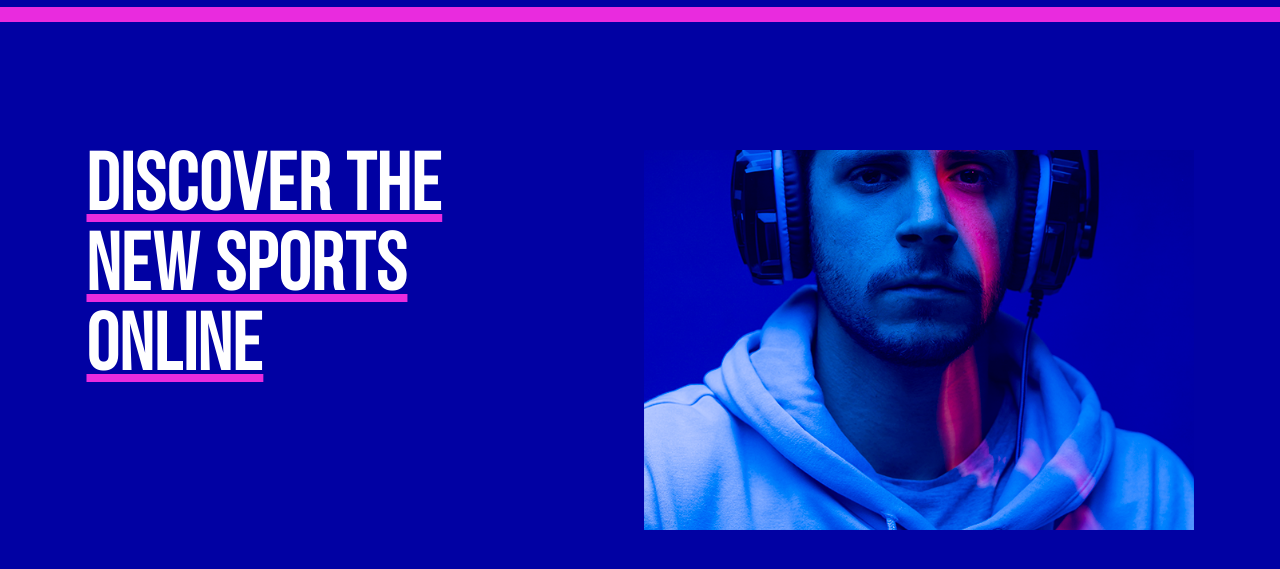
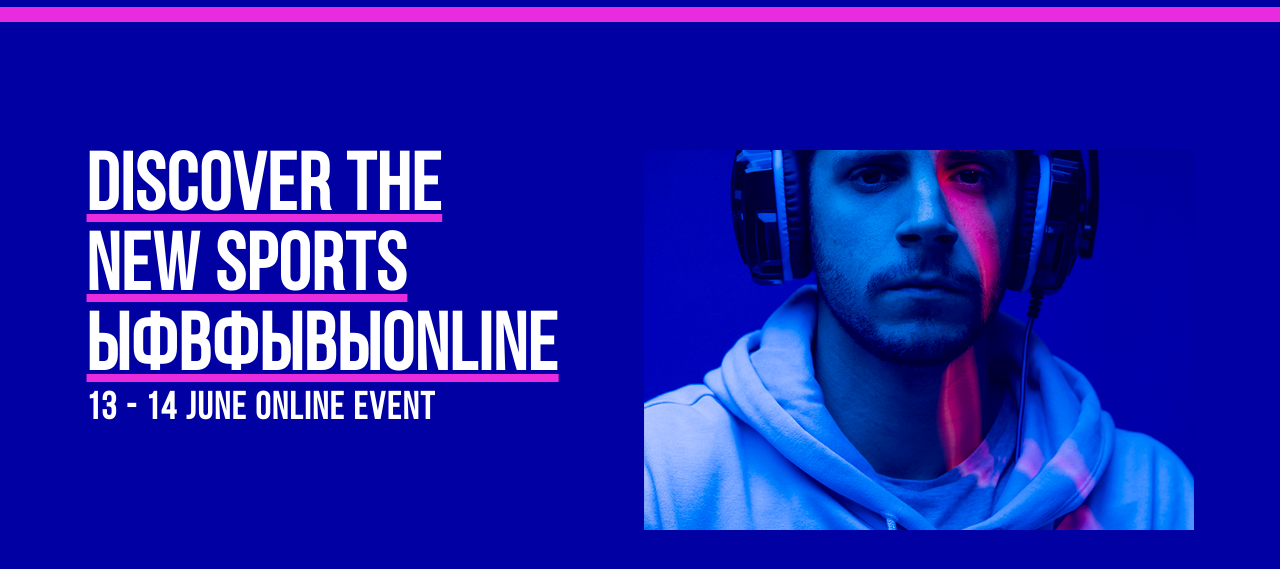
Before and after one commit to mathew1221/event, a plain HTML site: page index.html in a window 1280 px wide. Shown: the part 69-638 px from the top of the page. Drawn offline with Linux system fonts and the light colour scheme.

Commit message:
Add files via upload

```diff
--- a/index.html
+++ b/index.html
@@ -22,7 +22,12 @@
         <div class="event">
             <div class="left">
                 <div class="head">
-                    <h1>discover the new sports online</h1>
+                    <h1>discover the new sports ыфвфывыonline</h1>
+                </div>
+                <div class="event-text">
+                    <div class="pink">
+                        <h1>13 - 14 june online event</h1>
+                    </div>
                 </div>
             </div>
             <div class="img">
--- a/style.css
+++ b/style.css
@@ -40,7 +40,6 @@ body{
     font-family: 'Bebas Neue';
     font-size: 23.78px;
     color: white;
-    text-decoration: none;
 }
 .event{
     display: flex;
@@ -64,3 +63,9 @@ body{
     color: white;
     text-decoration: underline #e92bde;
 }
+.pink>h1{
+    font-family: 'Bebas Neue';
+    font-size: 38px;
+    letter-spacing: 2px;
+    color: white;
+}
```
